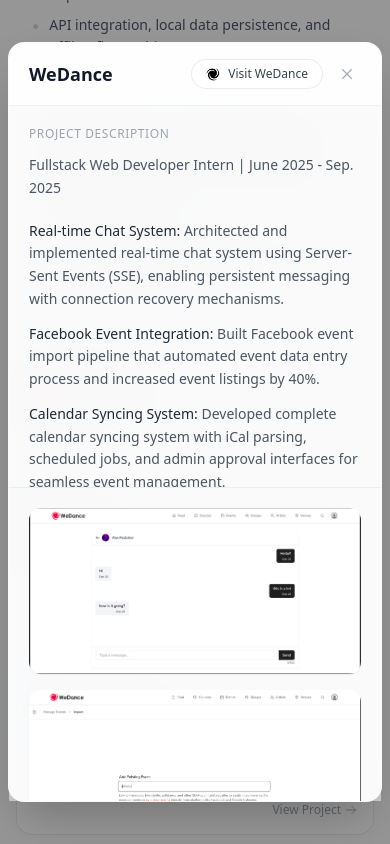
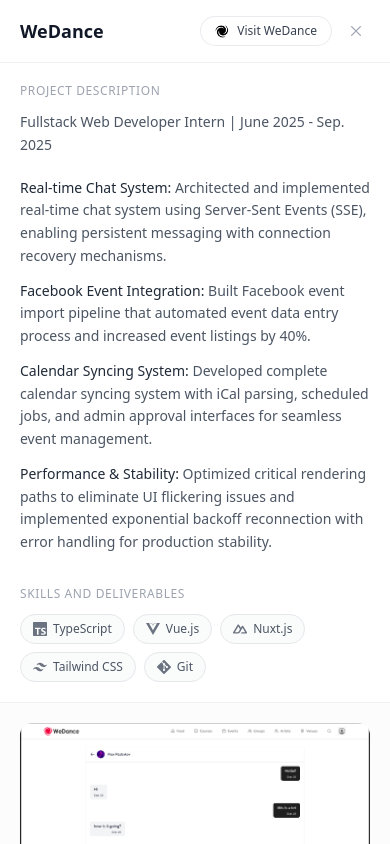
Before and after one commit to egemengunel/Personal-Portfolio-Website, a React (Vite) app: page / in a window 390 px wide. Both pictures are taken after a click on the element 195 px from the left and 995 px from the top of the page. Shown: the part 573-1417 px from the top of the page. Built offline with nearby package versions, Linux system fonts and the light colour scheme.

Commit message:
feat: updateDetail Modal for mobile

```diff
--- a/src/components/DetailModal.tsx
+++ b/src/components/DetailModal.tsx
@@ -33,12 +33,12 @@
 
   return (
     <div className="fixed inset-0 z-50 overflow-y-auto">
-      <div className="flex items-center justify-center min-h-screen p-2 md:p-4">
-        <div className="fixed inset-0 bg-black/40" onClick={onClose} />
-        <div className="relative bg-white/95 backdrop-blur-xl rounded-2xl w-full max-w-7xl max-h-[90vh] flex flex-col shadow-2xl border border-white/20">
+      <div className="min-h-screen md:flex md:items-center md:justify-center md:p-4">
+        <div className="fixed inset-0 bg-black/40 hidden md:block" onClick={onClose} />
+        <div className="relative bg-white md:bg-white/95 md:backdrop-blur-xl md:rounded-2xl w-full md:max-w-7xl min-h-screen md:min-h-0 md:max-h-[90vh] flex flex-col md:shadow-2xl md:border md:border-white/20">
 
           {/* Header - Frosted glass bar */}
-          <div className="sticky top-0 z-10 px-5 py-4 md:px-8 md:py-5 border-b border-gray-200/60 flex-shrink-0 bg-white/70 backdrop-blur-2xl rounded-t-2xl">
+          <div className="sticky top-0 z-10 px-5 py-4 md:px-8 md:py-5 border-b border-gray-200/60 flex-shrink-0 bg-white/70 backdrop-blur-2xl md:rounded-t-2xl">
             <div className="flex items-center justify-between">
               <h2 className="text-lg md:text-xl font-semibold text-gray-900">{project.title}</h2>
               <div className="flex items-center gap-2.5">
@@ -70,10 +70,10 @@
           </div>
 
           {/* Two-column body */}
-          <div className="flex flex-col md:flex-row flex-1 min-h-0 overflow-hidden">
+          <div className="flex flex-col md:flex-row flex-1 min-h-0 overflow-y-auto md:overflow-hidden">
 
             {/* Left side - Description & Skills */}
-            <div className="w-full md:w-1/2 p-5 md:p-8 overflow-y-auto border-b md:border-b-0 md:border-r border-gray-200/60">
+            <div className="w-full md:w-1/2 p-5 md:p-8 md:overflow-y-auto border-b md:border-b-0 md:border-r border-gray-200/60">
 
               {/* Project Description */}
               <div className="mb-8">
@@ -112,7 +112,7 @@
             </div>
 
             {/* Right side - Scrollable Images */}
-            <div className="w-full md:w-1/2 overflow-y-auto bg-gray-50/50">
+            <div className="w-full md:w-1/2 md:overflow-y-auto bg-gray-50/50">
               <div className="p-5 md:p-8 space-y-4">
                 {project.media.map((item, index) => (
                   <div
```
